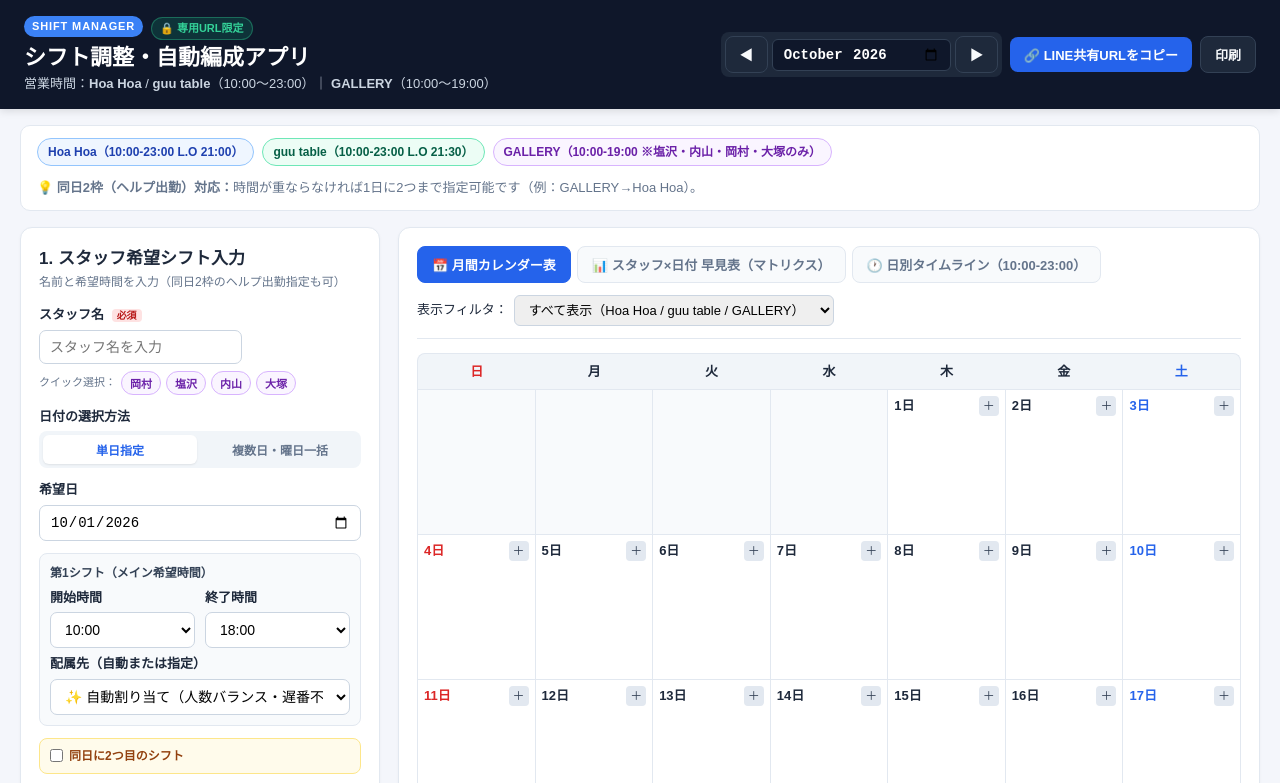
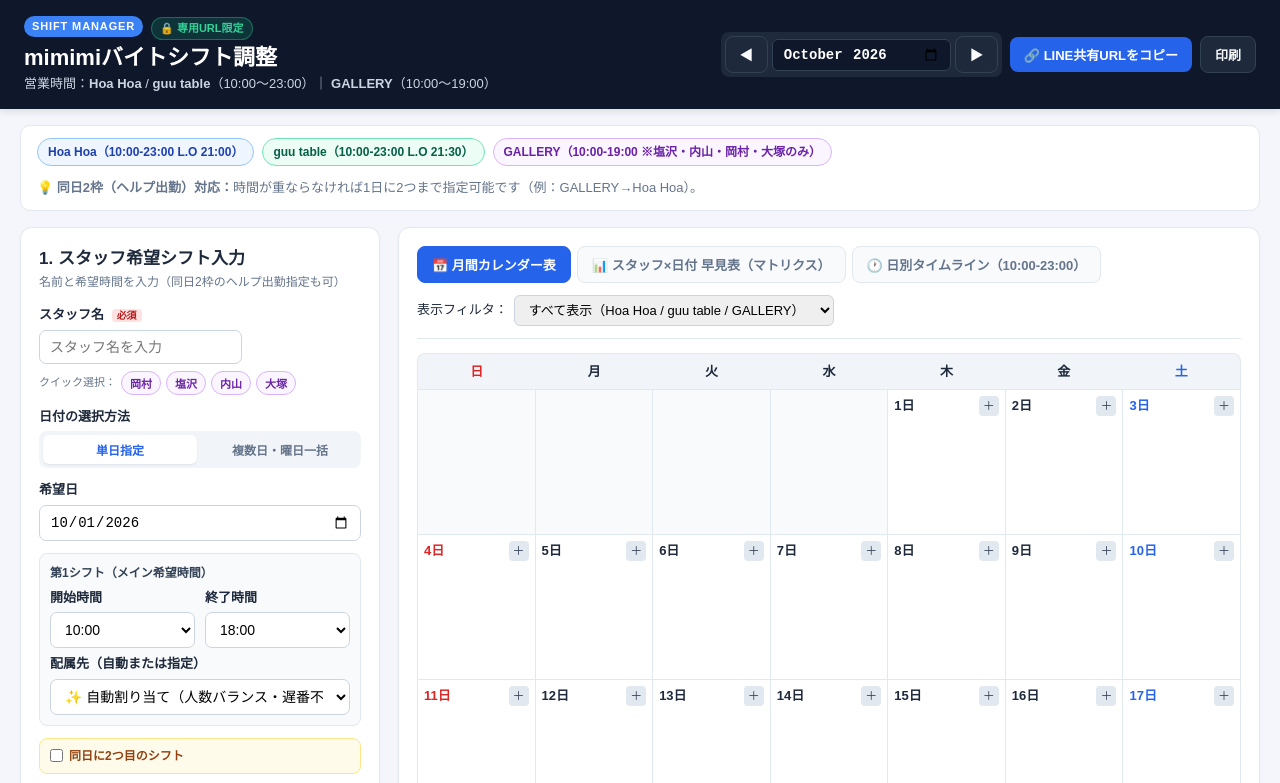
Before and after one commit to masato-mimimi/mimimi-, a website: page index.html in a window 1280 px wide. Shown: the top 783 px of the page. Drawn offline with Linux system fonts and the light colour scheme; no server answers.

Commit message:
タイトルを「mimimiバイトシフト調整」に変更

```diff
--- a/index.html
+++ b/index.html
@@ -4,7 +4,7 @@
   <meta charset="UTF-8" />
   <meta name="viewport" content="width=device-width, initial-scale=1.0" />
   <meta name="robots" content="noindex, nofollow, noarchive" />
-  <title>シフト調整・管理アプリ | Hoa Hoa / guu table / GALLERY</title>
+  <title>mimimiバイトシフト調整 | Hoa Hoa / guu table / GALLERY</title>
   <link rel="stylesheet" href="style.css" />
 </head>
 <body>
@@ -15,7 +15,7 @@
           <span class="brand-badge">SHIFT MANAGER</span>
           <span id="syncStatusBadge" class="sync-status-badge">🔒 専用URL限定</span>
         </div>
-        <h1>シフト調整・自動編成アプリ</h1>
+        <h1>mimimiバイトシフト調整</h1>
         <p class="subtitle">営業時間：<strong>Hoa Hoa</strong> / <strong>guu table</strong>（10:00〜23:00）｜ <strong>GALLERY</strong>（10:00〜19:00）</p>
       </div>
       <div class="header-controls">
```
